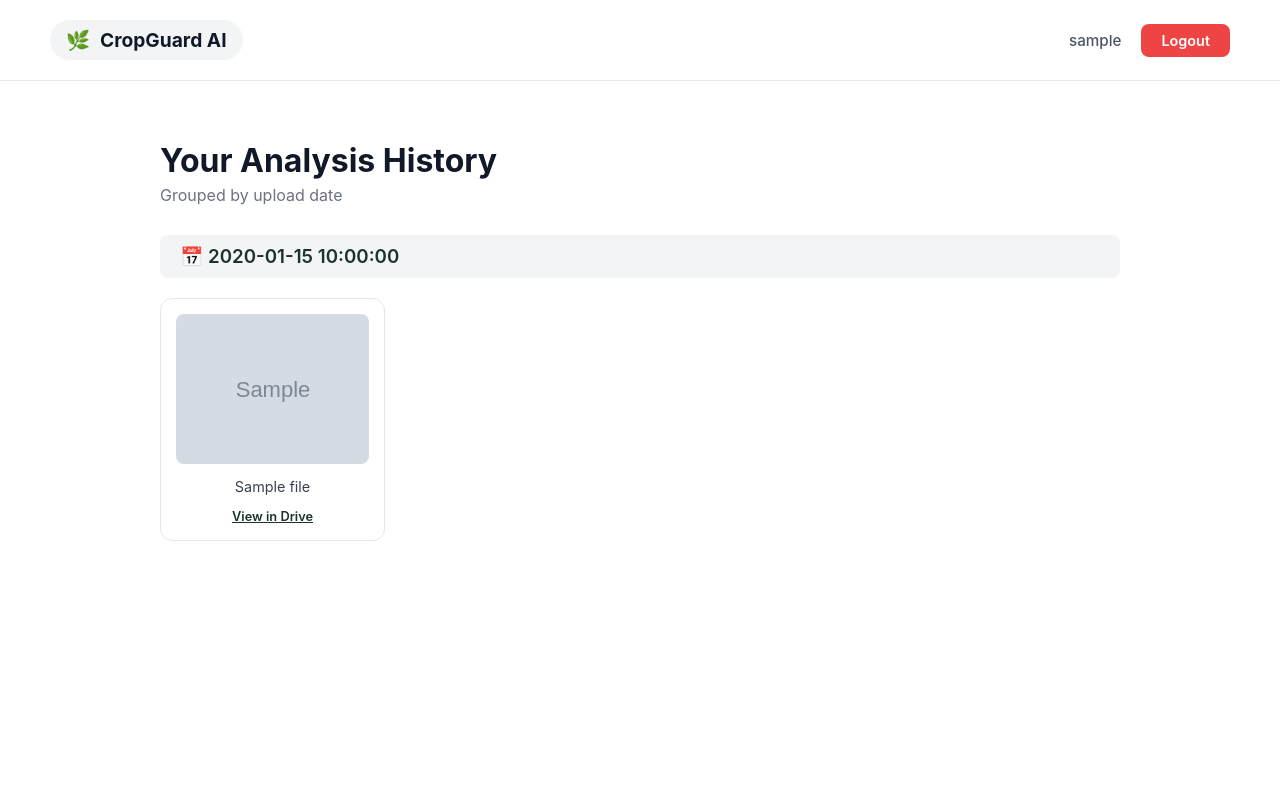
After one commit to tygsh504/Website, a Flask app: template templates/history.html in a window 1280 px wide. The commit adds this page. Run offline with Flask 3, Linux system fonts and the light colour scheme; the template is opened without the code that fills it: most values are stand-ins (such as "Sample title", 1, 10 or a date in 2020); grey boxes marked "Sample" are stand-in pictures.

Commit message:
Update code without service account key

```diff
--- a/app.py
+++ b/app.py
@@ -1,6 +1,11 @@
+import io
+import os
+from datetime import datetime
 from flask import Flask, render_template, request, redirect, url_for, session, flash
 from supabase import create_client
-import os
+from google.oauth2 import service_account
+from googleapiclient.discovery import build
+from googleapiclient.http import MediaIoBaseUpload
 
 app = Flask(__name__)
 app.secret_key = "cropguard_super_secret_key"
@@ -10,7 +15,29 @@ SUPABASE_URL = "https://jcdjuqikvspvxdmfixit.supabase.co"
 SUPABASE_KEY = "eyJhbGciOiJIUzI1NiIsInR5cCI6IkpXVCJ9.eyJpc3MiOiJzdXBhYmFzZSIsInJlZiI6ImpjZGp1cWlrdnNwdnhkbWZpeGl0Iiwicm9sZSI6ImFub24iLCJpYXQiOjE3NzIzNTY1NzEsImV4cCI6MjA4NzkzMjU3MX0.ki4bFOQgXcu9jRnOoG861QNcqmMyNRMtVK3wRVrV7Lk"
 supabase = create_client(SUPABASE_URL, SUPABASE_KEY)
 
-# --- Routes ---
+# --- Google Drive Configuration ---
+SCOPES = ['https://www.googleapis.com/auth/drive']
+SERVICE_ACCOUNT_FILE = 'service_account.json'
+# Your specific Website Database ID
+DATABASE_FOLDER_ID = '1fHZKA6JMf1cJyxWM8dGEEBAPmxyQiDJY'
+
+def get_drive_service():
+    creds = service_account.Credentials.from_service_account_file(SERVICE_ACCOUNT_FILE, scopes=SCOPES)
+    return build('drive', 'v3', credentials=creds)
+
+def get_or_create_folder(name, parent_id):
+    service = get_drive_service()
+    query = f"name = '{name}' and '{parent_id}' in parents and mimeType = 'application/vnd.google-apps.folder' and trashed = false"
+    results = service.files().list(q=query, fields="files(id)").execute()
+    files = results.get('files', [])
+    if files:
+        return files[0]['id']
+    else:
+        file_metadata = {'name': name, 'mimeType': 'application/vnd.google-apps.folder', 'parents': [parent_id]}
+        folder = service.files().create(body=file_metadata, fields='id').execute()
+        return folder.get('id')
+
+# --- Authentication Routes ---
 
 @app.route('/')
 def root():
@@ -29,6 +56,10 @@ def login():
             # Extract the full name from Supabase metadata
             user_metadata = auth_response.user.user_metadata
             session['user_name'] = user_metadata.get('full_name') if user_metadata else email.split('@')[0]
+
+            # Cross-check/Create user folder in Google Drive based on email prefix
+            user_folder_name = email.split('@')[0]
+            session['user_folder_id'] = get_or_create_folder(user_folder_name, DATABASE_FOLDER_ID)
 
             return redirect(url_for('root'))
         except Exception as e:
@@ -63,9 +94,10 @@ def signup():
 def logout():
     session.pop('user', None)
     session.pop('user_name', None)
+    session.pop('user_folder_id', None)
     return redirect(url_for('root'))
 
-# --- UPLOAD ROUTES ---
+# --- UPLOAD & HISTORY ROUTES ---
 
 @app.route('/upload')
 def upload_menu():
@@ -79,12 +111,20 @@ def upload_image():
         return redirect(url_for('login'))
 
     if request.method == 'POST':
-        leaf_image = request.files.get('leaf_image')
-        lat = request.form.get('latitude')
-        lng = request.form.get('longitude')
+        file = request.files.get('leaf_image')
 
-        if leaf_image and leaf_image.filename != '':
-            flash(f"Successfully uploaded {leaf_image.filename}. Location tagged at: {lat}, {lng}")
+        if file and file.filename != '':
+            service = get_drive_service()
+            # Get/Create Date Folder inside User Folder
+            today = datetime.now().strftime('%Y-%m-%d')
+            date_folder_id = get_or_create_folder(today, session['user_folder_id'])
+
+            # Upload file
+            file_metadata = {'name': file.filename, 'parents': [date_folder_id]}
+            media = MediaIoBaseUpload(io.BytesIO(file.read()), mimetype=file.mimetype)
+            service.files().create(body=file_metadata, media_body=media).execute()
+
+            flash(f"Successfully uploaded {file.filename} to Drive.")
             return redirect(url_for('upload_image'))
 
     return render_template('upload_image.html', user_name=session.get('user_name'))
@@ -95,15 +135,45 @@ def upload_folder():
         return redirect(url_for('login'))
 
     if request.method == 'POST':
-        leaf_folder = request.files.getlist('leaf_folder')
-        lat = request.form.get('latitude')
-        lng = request.form.get('longitude')
+        files = request.files.getlist('leaf_folder')
 
-        if leaf_folder and len(leaf_folder) > 0 and leaf_folder[0].filename != '':
-            flash(f"Successfully uploaded {len(leaf_folder)} images from folder. Location tagged at: {lat}, {lng}")
+        if files and len(files) > 0 and files[0].filename != '':
+            service = get_drive_service()
+            today = datetime.now().strftime('%Y-%m-%d')
+            date_folder_id = get_or_create_folder(today, session['user_folder_id'])
+
+            for file in files:
+                if file.filename:
+                    file_metadata = {'name': file.filename, 'parents': [date_folder_id]}
+                    media = MediaIoBaseUpload(io.BytesIO(file.read()), mimetype=file.mimetype)
+                    service.files().create(body=file_metadata, media_body=media).execute()
+
+            flash(f"Successfully uploaded {len(files)} images from folder to Drive.")
             return redirect(url_for('upload_folder'))
 
     return render_template('upload_folder.html', user_name=session.get('user_name'))
 
+@app.route('/history')
+def history():
+    if 'user' not in session:
+        return redirect(url_for('login'))
+
+    service = get_drive_service()
+    # Fetch all date folders for this user
+    query = f"'{session['user_folder_id']}' in parents and mimeType = 'application/vnd.google-apps.folder' and trashed = false"
+    folders = service.files().list(q=query, fields="files(id, name)").execute().get('files', [])
+
+    history_data = []
+    for folder in folders:
+        # Fetch files inside each date folder
+        file_query = f"'{folder['id']}' in parents and trashed = false"
+        files = service.files().list(q=file_query, fields="files(id, name, thumbnailLink, webViewLink)").execute().get('files', [])
+        if files:
+            history_data.append({'date': folder['name'], 'files': files})
+
+    # Sort history by date descending
+    history_data.sort(key=lambda x: x['date'], reverse=True)
+    return render_template('history.html', history_data=history_data, user_name=session.get('user_name'))
+
 if __name__ == '__main__':
     app.run(debug=True, port=5000)
--- a/static/css/style.css
+++ b/static/css/style.css
@@ -338,3 +338,44 @@
         text-align: center;
     }
 }
+
+/* ... [Keep all previous Global and Login styles] ... */
+
+/* Perfectly centered navigation */
+.nav-links {
+    display: flex;
+    list-style: none;
+    gap: 30px;
+    position: absolute;
+    left: 50%;
+    transform: translateX(-50%);
+}
+
+/* Dropdown Bridge Fix */
+.dropdown { position: relative; padding-bottom: 20px; margin-bottom: -20px; }
+.dropdown-content { display: none; position: absolute; top: 100%; left: -20px; background: white; min-width: 180px; box-shadow: 0 8px 16px rgba(0,0,0,0.1); border-radius: 8px; z-index: 100; }
+.dropdown:hover .dropdown-content { display: block; }
+
+/* History Styling */
+.history-date-group { margin-bottom: 40px; }
+.date-divider { background: #f3f4f6; padding: 10px 20px; border-radius: 8px; margin-bottom: 20px; color: #1b332a; font-weight: 600; }
+.history-grid { display: grid; grid-template-columns: repeat(auto-fill, minmax(200px, 1fr)); gap: 20px; }
+.history-item { background: white; border: 1px solid #e5e7eb; border-radius: 12px; padding: 15px; text-align: center; transition: 0.3s; }
+.history-item:hover { transform: translateY(-5px); }
+.history-item img { width: 100%; height: 150px; object-fit: cover; border-radius: 8px; margin-bottom: 10px; }
+.history-item p { font-size: 0.9rem; color: #374151; margin-bottom: 10px; white-space: nowrap; overflow: hidden; text-overflow: ellipsis; }
+.history-item a { font-size: 0.8rem; color: #1b332a; font-weight: 600; }
+
+/* ========================================================= */
+/* --- RESPONSIVE DESIGN (MOBILE & TABLET) --- */
+/* ========================================================= */
+@media screen and (max-width: 768px) {
+    .navbar { flex-direction: column; padding: 15px; gap: 15px; }
+    .nav-links { position: relative; left: 0; transform: none; flex-wrap: wrap; justify-content: center; width: 100%; }
+    .main-title { font-size: 2.5rem; }
+    .sub-title { font-size: 1.8rem; }
+    .about-container, .features-container, .upload-options-wrapper, .footer-container {
+        flex-direction: column; align-items: center; gap: 30px;
+    }
+    .upload-card { width: 100%; max-width: 100%; }
+}
--- /dev/null
+++ b/templates/history.html
@@ -0,0 +1,42 @@
+<!DOCTYPE html>
+<html lang="en">
+<head>
+    <meta charset="UTF-8">
+    <title>History - CropGuard AI</title>
+    <link rel="stylesheet" href="{{ url_for('static', filename='css/style.css') }}">
+</head>
+<body class="upload-page-body">
+    <header>
+        <nav class="navbar navbar-solid">
+            <div class="logo"><span class="logo-icon">🌿</span> <strong>CropGuard AI</strong></div>
+            <div class="user-actions"><span class="user-name">{{ user_name }}</span><a href="{{ url_for('logout') }}" class="logout-btn">Logout</a></div>
+        </nav>
+    </header>
+
+    <main class="upload-container" style="max-width: 1000px;">
+        <div class="upload-header">
+            <h2>Your Analysis History</h2>
+            <p>Grouped by upload date</p>
+        </div>
+
+        {% if not history_data %}
+            <div class="empty-history"><div class="icon">🏜️</div><p>No history yet.</p></div>
+        {% else %}
+            {% for entry in history_data %}
+                <div class="history-date-group">
+                    <h3 class="date-divider">📅 {{ entry.date }}</h3>
+                    <div class="history-grid">
+                        {% for file in entry.files %}
+                            <div class="history-item">
+                                <img src="{{ file.thumbnailLink }}" alt="Scan">
+                                <p>{{ file.name }}</p>
+                                <a href="{{ file.webViewLink }}" target="_blank">View in Drive</a>
+                            </div>
+                        {% endfor %}
+                    </div>
+                </div>
+            {% endfor %}
+        {% endif %}
+    </main>
+</body>
+</html>
```
Also changed, not shown: templates/upload_menu.html (+14 -17 lines).
